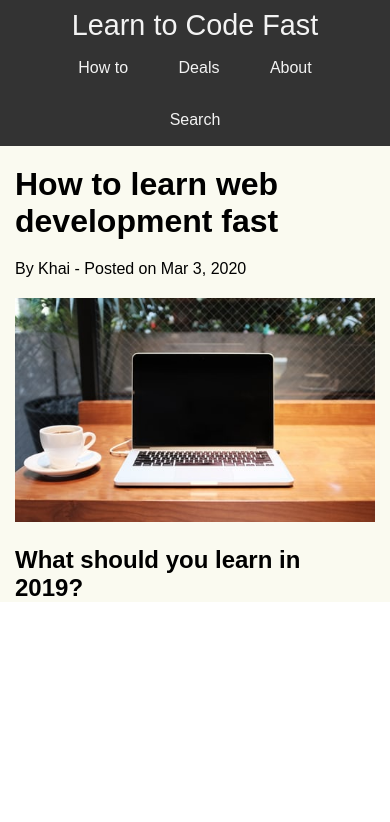
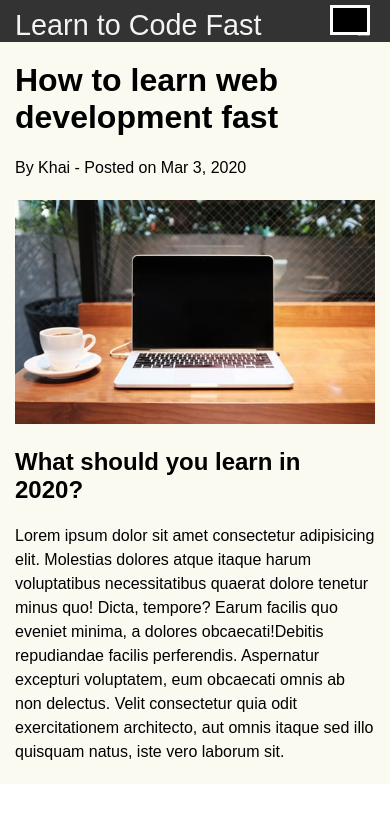
Before and after one commit to Khai-Halim/Article_layout, a plain HTML site: page index.html in a window 390 px wide. Drawn offline with Linux system fonts and the light colour scheme.

Commit message:
Added media queries

```diff
--- a/SASS/_article.scss
+++ b/SASS/_article.scss
@@ -29,6 +29,9 @@ aside{
         padding-left: 30px;
         line-height: 2rem;
     }
+    h3 span{
+        white-space: nowrap;
+    }
 }
 
 @media(max-width: 800px){
--- a/SASS/_header.scss
+++ b/SASS/_header.scss
@@ -1,4 +1,5 @@
 #header{
+    position: relative;
     display: flex;
     justify-content: space-between;
 
@@ -11,10 +12,46 @@
             padding-top: 9px;
         }
     }
+    /* checkbox to make mobile menu appear*/
+    #menu{
+        display: none;
+        cursor: pointer;
+        position: absolute;
+        right: 20px;
+        top: 23px;
+        z-index: 99;
+        &:checked ~ nav{
+            display: block;
+        }
+    }
 
+    #hamburger{
+            display: none;
+            cursor: pointer;
+            position: absolute;
+            right: 20px;
+            top: 5px;
+            z-index: 99;
+            border: solid white;
+            height: 30px;
+            width: 40px;
+            background: white;
+
+            >span{
+                display: block;
+                height: 100%;
+                width: 100%;
+                background: black;
+
+            }
+    }
+
+    nav{
 
         ul{
+
             li{
+
                 display: inline-block;
                 a{
                     display: block;
@@ -29,11 +66,35 @@
             }
         }
     }
+}
 
 @media(max-width: 800px){
 
     #header{
         flex-direction: column;
-        text-align: center;
+        //text-align: center;
+
+        #menu{
+            display: initial;
+        }
+
+        #hamburger{
+            display: block;
+        }
+
+        nav{
+            display: none;
+            height: 100vh;
+            background: $black;
+            position: absolute;
+            width: 100%;
+            top: 42px;
+            left: 0;
+            ul{
+                li{
+                    display: block;
                 }
             }
+        }
+    }
+}
--- a/index.html
+++ b/index.html
@@ -15,6 +15,10 @@
             <div id="brand">
                 <span><a href="index.html">Learn to Code Fast</a></span>
             </div>
+
+            <input type="checkbox" id="menu">
+            <label for="menu" id="hamburger"><span></span></label>
+
             <nav>
                 <ul>
                     <li><a href="#">How to</a></li>
@@ -28,15 +32,17 @@
 
     <!-- ****************** MAin *******************-->
 
-    <div class="main-layout wrapper background-2">
+    <div class="background-2">
+        <div class="main-layout wrapper ">
             <main>
                 <h1>How to learn web development fast</h1>
                 <p>By Khai - Posted on Mar 3, 2020</p>
                 <img src="img/laptop.jpg" alt="">
-            <h2>What should you learn in 2019?</h2>
+                <h2>What should you learn in 2020?</h2>
+                <p>Lorem ipsum dolor sit amet consectetur adipisicing elit. Molestias dolores atque itaque harum voluptatibus necessitatibus quaerat dolore tenetur minus quo! Dicta, tempore? Earum facilis quo eveniet minima, a dolores obcaecati!Debitis repudiandae facilis perferendis. Aspernatur excepturi voluptatem, eum obcaecati omnis ab non delectus. Velit consectetur quia odit exercitationem architecto, aut omnis itaque sed illo quisquam natus, iste vero laborum sit.</p>
             </main>
             <aside>
-            <h3>Top 10 things you should know <br> to be a web developer in 2019</h3>
+                <h3>Top 10 things<span> you should know </span> <br><span>to be a web developer</span> <span>in 2020</span></h3>
                 <ol>
                     <li>HTML</li>
                     <li>CSS</li>
@@ -51,6 +57,7 @@
                 </ol>
             </aside>
         </div>
+    </div>
 
 </body>
 </html>
--- a/style.scss
+++ b/style.scss
@@ -6,11 +6,20 @@
     box-sizing: border-box;
     font-family: sans-serif;
 }
+p{
+    line-height: 1.5rem;
+}
 
 .wrapper{
     max-width: 1200px;
     margin: 0 auto;
-    padding: 0 15px;
+    padding: 0 25px;
+}
+
+@media(max-width: 600px){
+    .wrapper{
+        padding: 0 15px;
+    }
 }
 
 @import "sass/colors";
```
Also changed, not shown: style.css, 2 other files. Lines whose indentation alone changed are shown as unchanged.
